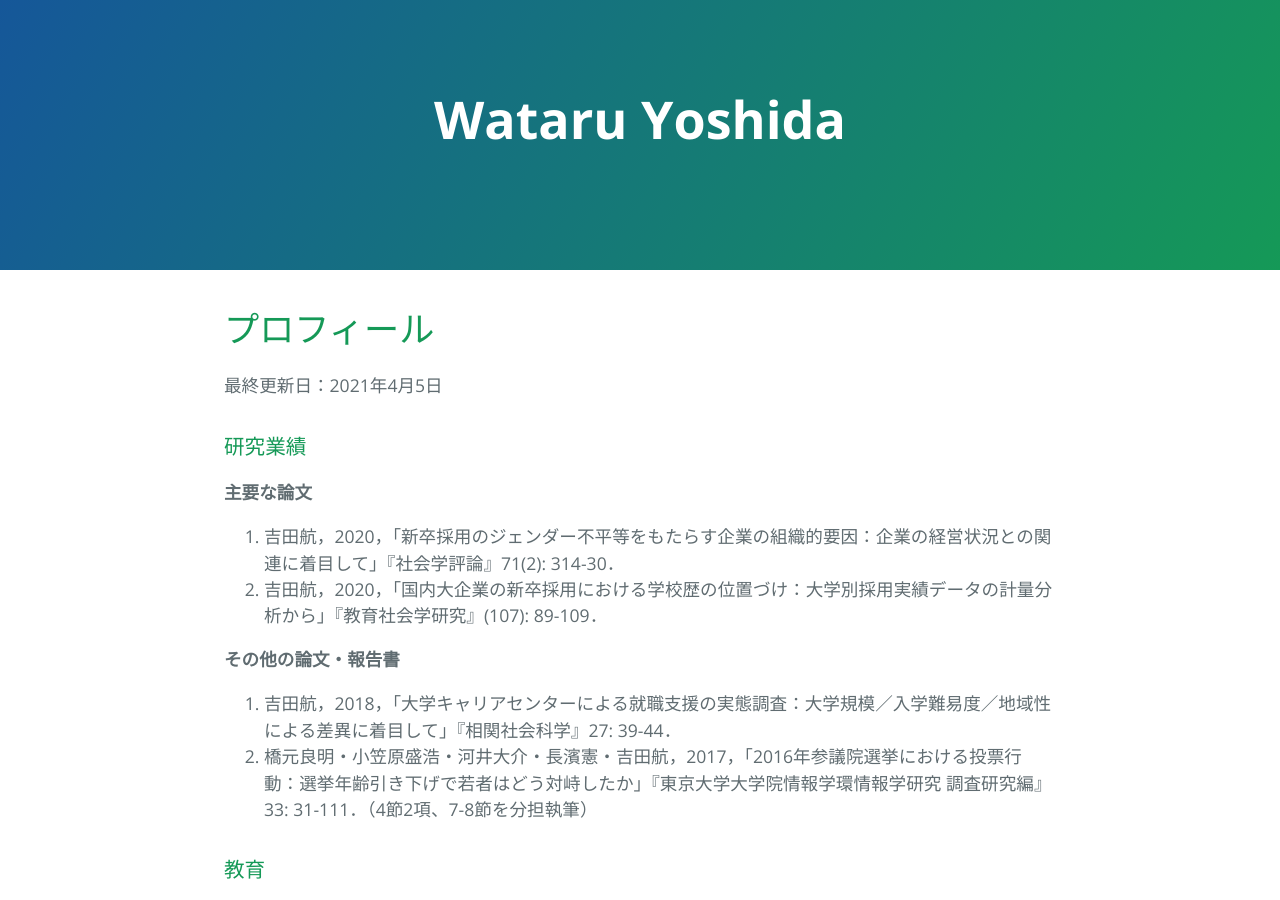
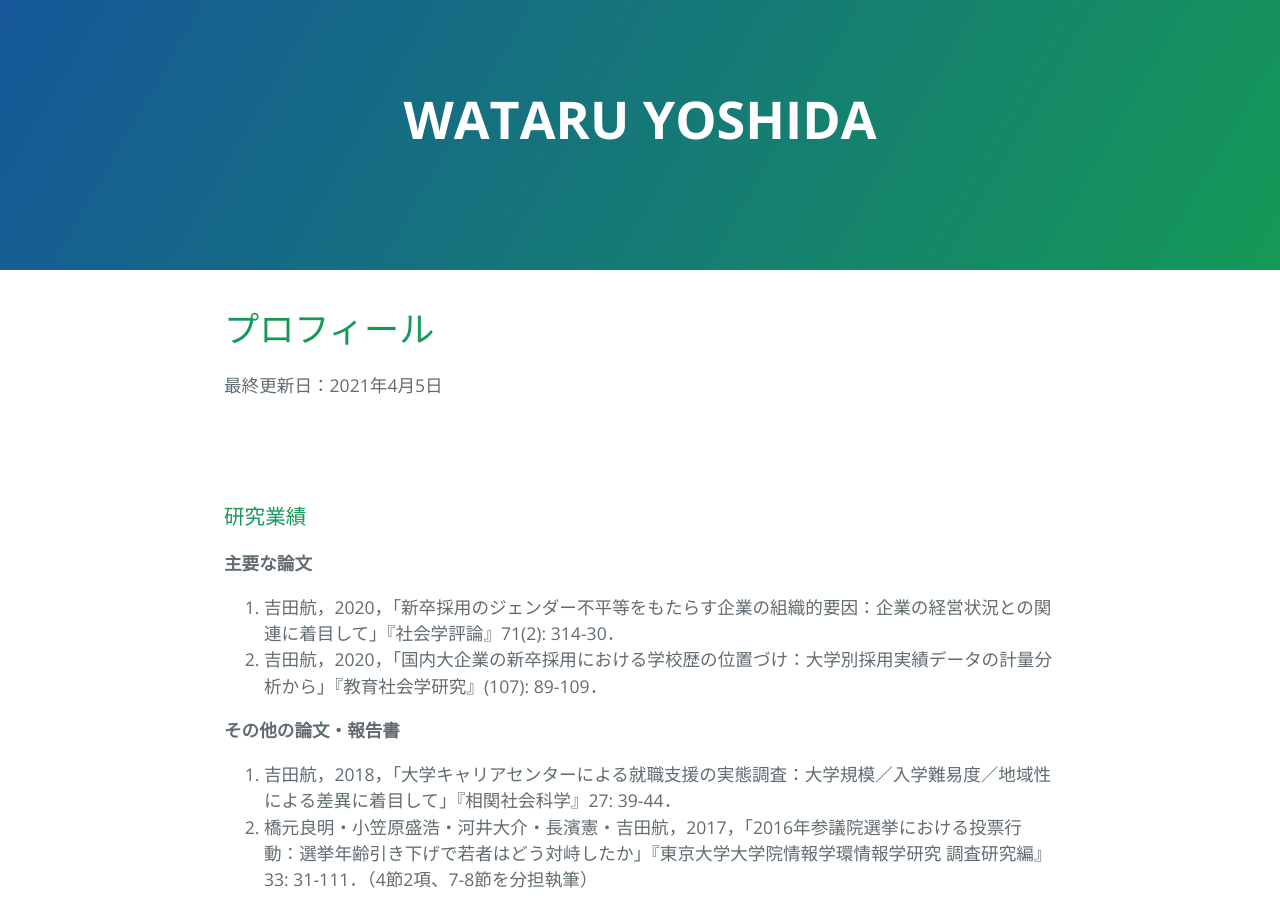
Before and after one commit to WataruYoshidaJP/WataruYoshidaJP.github.io, a Jekyll site: the page built from profile.md, in a window 1280 px wide and 900 px high. Built offline with Jekyll 4.4.1, drawn with Linux system fonts in a browser that asks for light colours; the repository's description, which GitHub fills in, is left out.

Commit message:
Revise Profile

```diff
--- a/profile.md
+++ b/profile.md
@@ -1,11 +1,14 @@
 ---
 layout: default
-title: Wataru Yoshida
+title: WATARU YOSHIDA
 ---
 
 # プロフィール
 
 最終更新日：2021年4月5日
+
+<br>
+<br>
 
 ### 研究業績
 
@@ -41,7 +44,7 @@ title: Wataru Yoshida
 *   2016年4月 - 2017年3月　東京大学大学院学際情報学府学際情報学専攻社会情報学コース修士課程
 *   2014年4月 - 2016年3月　東京大学教養学部教養学科総合社会科学分科相関社会科学コース
 *   2012年4月 - 2014年3月　東京大学教養学部文科一類
-*   1993年12月      　 　　山口県山口市生まれ
+*   1993年12月　　　　　　　　山口県山口市生まれ
 
 ### 職歴
 
@@ -59,4 +62,7 @@ title: Wataru Yoshida
 *   社会学研究会
 *   International Sociological Association RC30
 
+<br>
+<br>
+
 [ホーム](./)
```
